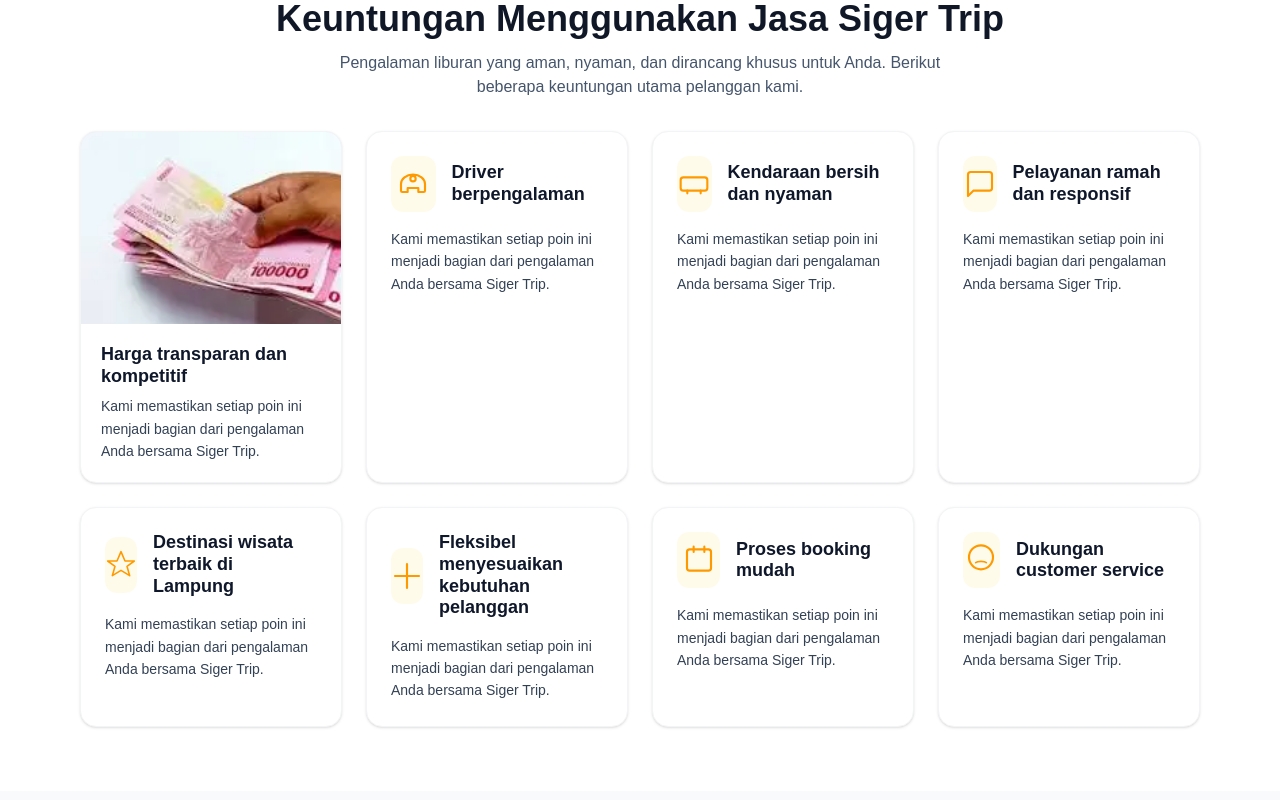
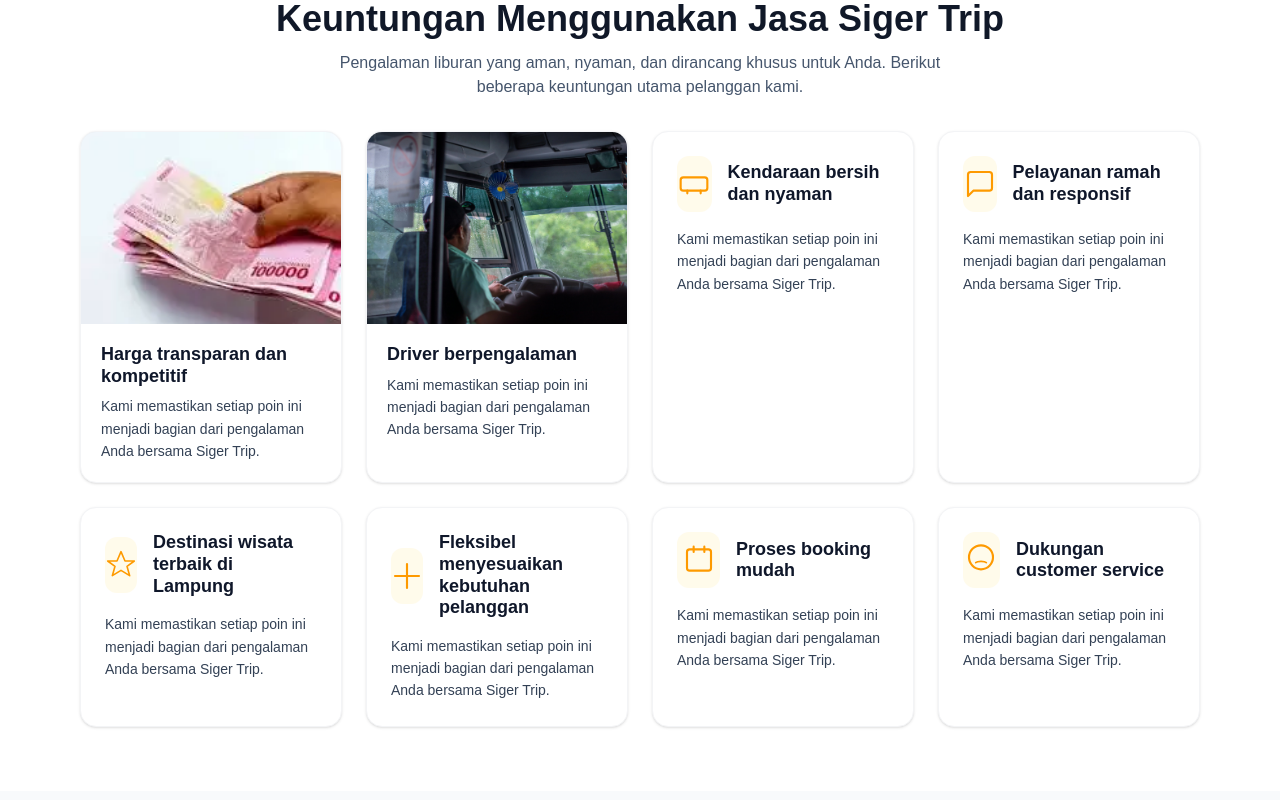
Before and after one commit to Nafiz-547/TI-WEB-24A-ShuangXi, a Next.js app in the folder siger-trip/: page / in a window 1280 px wide. Shown: the part 1520-2320 px from the top of the page. Built offline with nearby package versions, Linux system fonts and the light colour scheme.

Commit message:
tama: mengubah tampilkan cardview dari driver berpengalaman di section keuntungan menggunakan jasa siger trip

```diff
--- a/siger-trip/app/page.tsx
+++ b/siger-trip/app/page.tsx
@@ -110,9 +110,7 @@
           <div className="grid gap-6 sm:grid-cols-2 lg:grid-cols-4">
             {[
               { title: 'Harga transparan dan kompetitif', image: '/images/Harga transparan dan kompetitif.webp', alt: 'Harga transparan dan kompetitif', useImage: true },
-              { title: 'Driver berpengalaman', icon: (
-                <svg className="h-8 w-8 text-amber-500" viewBox="0 0 24 24" fill="none" xmlns="http://www.w3.org/2000/svg"><path d="M3 12c0-4 4-7 9-7s9 3 9 7v5a1 1 0 01-1 1h-4v-3H8v3H4a1 1 0 01-1-1v-5z" stroke="currentColor" strokeWidth="1.6" strokeLinecap="round" strokeLinejoin="round"/><circle cx="12" cy="8" r="2" stroke="currentColor" strokeWidth="1.6"/></svg>
-              )},
+              { title: 'Driver berpengalaman', image: '/images/driver berpengalaman home.webp', alt: 'Driver berpengalaman', useImage: true },
               { title: 'Kendaraan bersih dan nyaman', icon: (
                 <svg className="h-8 w-8 text-amber-500" viewBox="0 0 24 24" fill="none" xmlns="http://www.w3.org/2000/svg"><rect x="2" y="7" width="20" height="10" rx="2" stroke="currentColor" strokeWidth="1.6"/><path d="M7 17v2M17 17v2" stroke="currentColor" strokeWidth="1.6" strokeLinecap="round"/></svg>
               )},
```
Also changed, not shown: siger-trip/public/images/Driver berpengalaman.webp (deleted), siger-trip/public/images/driver berpengalaman home.webp (added).
